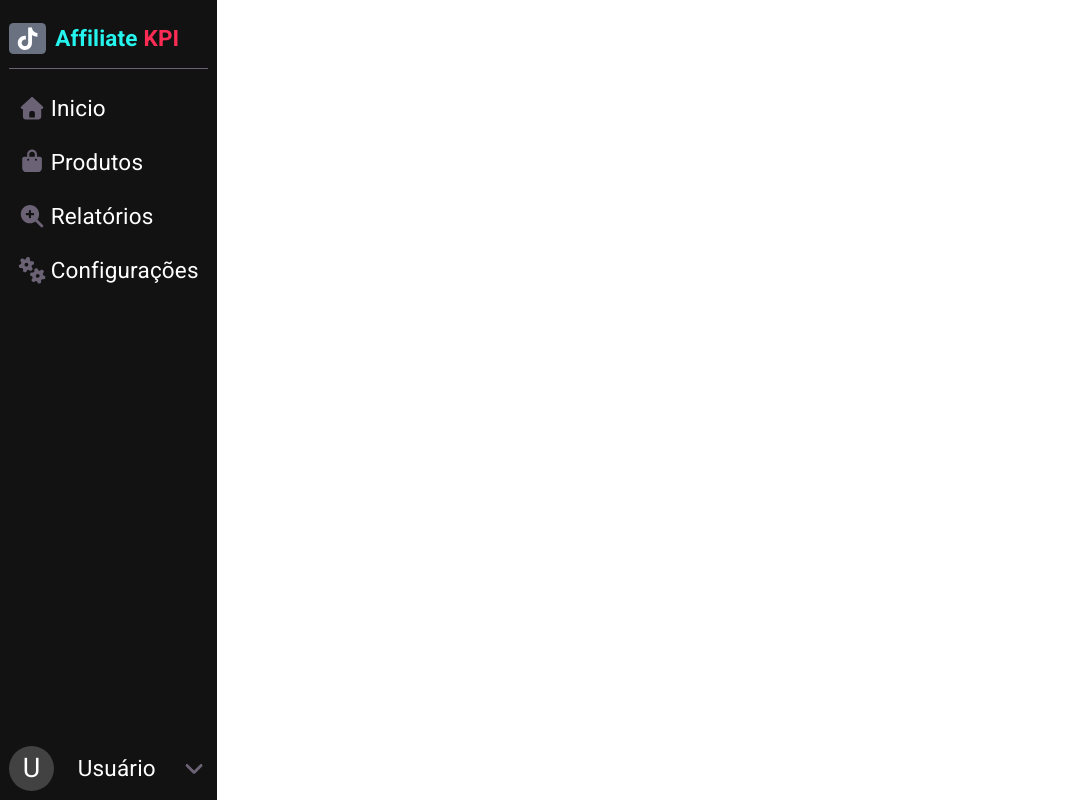
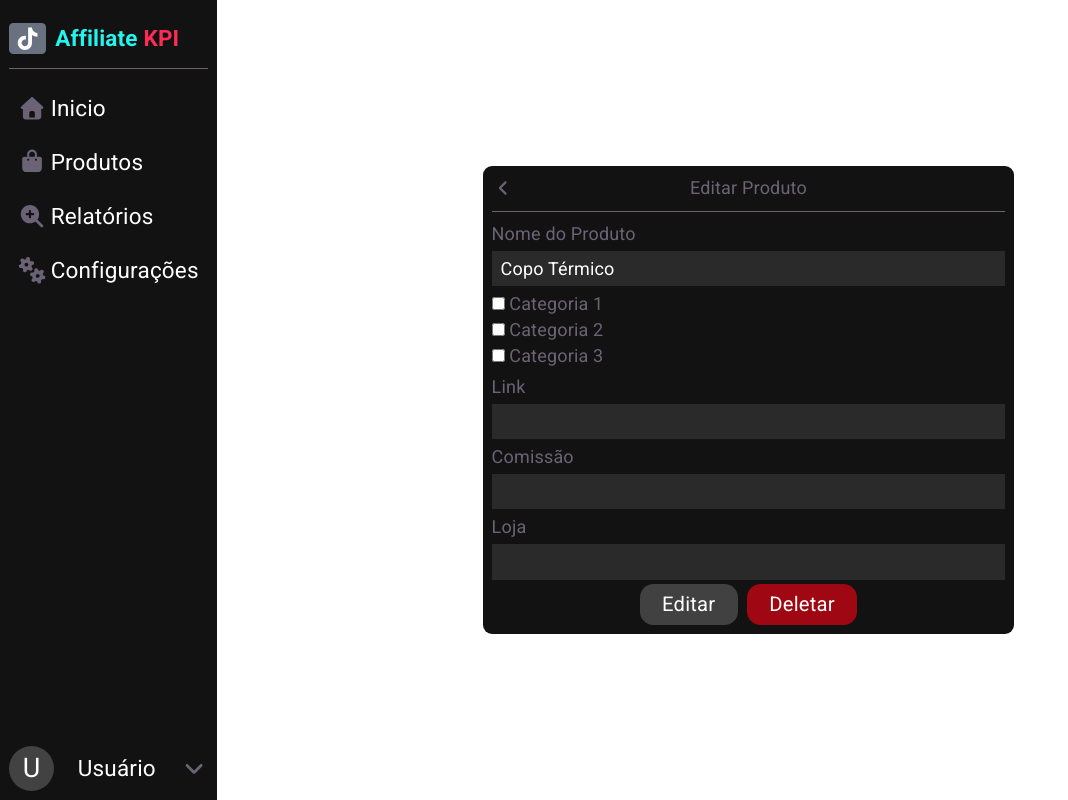
Before and after one commit to michaelcostaribeiro/PI---Frontend, a React (Vite) app in the folder frontend/: page /edit/1 in a window 1280 px wide. Shown: the whole page, without its empty margins (0-1068 px from the left). Built offline with nearby package versions, Linux system fonts and the light colour scheme.

Commit message:
added edit and delete product pages

```diff
--- a/frontend/src/App.jsx
+++ b/frontend/src/App.jsx
@@ -1,4 +1,5 @@
 import { Route, Routes } from 'react-router'
+import { useState } from 'react'
 
 // Components
 import NavBar from './components/NavBar'
@@ -9,8 +10,8 @@ import Reports from './pages/Reports'
 import Settings from './pages/Settings'
 import Products from './pages/Products'
 import Product from './pages/Product'
-import {  useState } from 'react'
 import AddProduct from './pages/AddProduct'
+import EditProduct from './pages/EditProduct'
 
 
 function App() {
@@ -71,12 +72,14 @@ function App() {
     <div className='flex h-screen w-screen'>
       <NavBar/>
       <Routes className='flex flex-col'>
-        <Route path='/' element={<Home/>}/>
+        <Route path='/' element={<Home items={items}/>}/>
         <Route path='/reports' element={<Reports/>}/>
         <Route path='/settings' element={<Settings/>}/>
         <Route path='/products' element={<Products items={items} />} />
         <Route path='/add' element={<AddProduct items={items} setItems={setItems} />} />
         <Route path='/product/:id' element={<Product items={items} />}/>
+        <Route path='/edit/:id' element={<EditProduct items={items} setItems={setItems} />} />
+
       </Routes>
     </div>
   )
--- a/frontend/src/components/NavBar.jsx
+++ b/frontend/src/components/NavBar.jsx
@@ -8,7 +8,7 @@ function NavBar() {
     return (
         <div className='flex flex-col py-2 bg-[#121212] text-xl'>
             <div className='px-2'>
-                <NavLink className='block py-3 flex gap-2 font-bold'><FontAwesomeIcon icon={faTiktok} color='#fff' className='bg-gray-500 p-1 rounded-sm' /><span><span className='text-[#25F4EE]'>Affiliate</span> <span className='text-[#FE2C55]'>KPI</span></span></NavLink>
+                <NavLink to='/' className='block py-3 flex gap-2 font-bold'><FontAwesomeIcon icon={faTiktok} color='#fff' className='bg-gray-500 p-1 rounded-sm' /><span><span className='text-[#25F4EE]'>Affiliate</span> <span className='text-[#FE2C55]'>KPI</span></span></NavLink>
                 <hr className='' />
             </div>
             <div className='flex flex-1 flex-col py-3 *:text-left *:py-2.5 *:px-4 *:hover:bg-[#303030]'>
--- a/frontend/src/pages/AddProduct.jsx
+++ b/frontend/src/pages/AddProduct.jsx
@@ -1,5 +1,7 @@
 import React, { useState } from 'react'
-import { useNavigate } from 'react-router'
+import { useNavigate, Link } from 'react-router'
+import { FontAwesomeIcon } from '@fortawesome/react-fontawesome'
+import { faAngleLeft } from '@fortawesome/free-solid-svg-icons'
 
 const AddProduct = ({ items, setItems }) => {
 
@@ -27,7 +29,7 @@ const AddProduct = ({ items, setItems }) => {
     async function handleForm(e) {
         e.preventDefault()
         setItems([...items, {
-            id: items[items.length - 1].id+1,
+            id: items[items.length - 1] + (Number.parseInt(Math.random() * 100)),
             img_url:'',
             name: itemName,
             price: 12,
@@ -41,7 +43,14 @@ const AddProduct = ({ items, setItems }) => {
 
     return (
         <div className='flex flex-1 items-center justify-center'>
-            <form onSubmit={(e) => handleForm(e)} className='flex flex-col gap-2 p-2 bg-[#121212] rounded-lg xl:w-1/4'>
+            <form
+                onSubmit={(e) => handleForm(e)}
+                className='flex flex-col gap-2 p-2 bg-[#121212] rounded-lg w-3/4 xl:w-2/4 relative'
+            >
+                <Link to={`/`} className='absolute top-2 left-2'>
+                    <FontAwesomeIcon icon={faAngleLeft} />
+
+                </Link>
                 <fieldset className='mx-auto'>
                     <legend>Adicionar Produto</legend>
 
--- /dev/null
+++ b/frontend/src/pages/EditProduct.jsx
@@ -0,0 +1,168 @@
+import React, { useEffect, useState } from 'react'
+import { useParams, useNavigate, Link } from 'react-router'
+import { FontAwesomeIcon } from '@fortawesome/react-fontawesome'
+import { faAngleLeft } from '@fortawesome/free-solid-svg-icons'
+
+const EditProduct = ({ items, setItems }) => {
+
+    const { id } = useParams();
+
+    const navigate = useNavigate('')
+
+    const [categorias, setCategorias] = useState(['Categoria 1', 'Categoria 2', 'Categoria 3'])
+
+    const [currentItem, setCurrentItem] = useState(null)
+
+    const [itemName, setItemName] = useState('')
+    const [selectedCategories, setSelectedCategories] = useState([])
+    const [itemUrl, setItemUrl] = useState('')
+    const [itemComission, setItemComission] = useState('')
+    const [itemStore, setItemStore] = useState('')
+
+    async function handleCheckboxChange(e, currentState, setState) {
+        const value = e.target.value;
+        const isChecked = e.target.checked;
+
+        if (isChecked) {
+            setSelectedCategories([...currentState, value])
+        } else {
+            setState(currentState.filter((categoria) => categoria !== value))
+        }
+    }
+
+    async function handleForm(e) {
+        e.preventDefault()
+
+        const filteredItem = items.filter((item) => item.id != id)
+
+        setItems([...filteredItem, {
+            id: currentItem.id,
+            img_url: '',
+            name: itemName,
+            price: 12,
+            clicks: 15,
+            sold: 1
+        }])
+
+        navigate('/products')
+
+    }
+
+    async function handleDelete(e){
+        e.preventDefault()
+
+        const filteredList = items.filter((item) => item.id != id)
+        setItems(filteredList)
+
+        navigate('/products')
+    }
+
+    useEffect(() => {
+        if (items && items.length > 0) {
+            const found = items.find((item) => item.id == id);
+            if (found) {
+                setCurrentItem(found)
+                setItemName(found.name)
+            }
+        }
+    }, [])
+
+    return (
+        <div className='flex flex-1 items-center justify-center'>
+            <form
+                onSubmit={(e) => handleForm(e)}
+                className='flex flex-col gap-2 p-2 bg-[#121212] rounded-lg w-3/4 xl:w-2/4 relative'
+            >
+                <Link to={`/`} className='absolute top-2 left-2'>
+                    <FontAwesomeIcon icon={faAngleLeft} />
+
+                </Link>
+                <fieldset className='mx-auto'>
+
+                    <legend>Editar Produto</legend>
+
+                </fieldset>
+                <hr />
+
+
+
+                <div className='flex flex-col gap-1'>
+
+                    <label htmlFor="name">Nome do Produto</label>
+                    <input
+                        required
+                        type="text"
+                        name="name"
+                        id="name"
+                        className='py-1 px-2 text-white bg-white/10'
+                        value={itemName}
+                        onChange={(e) => setItemName(e.target.value)}
+                    />
+                    <div>
+                        {categorias && categorias.map((categoria) => {
+                            return <div>
+                                <input
+                                    type="checkbox"
+                                    name="categories"
+                                    id={categoria}
+                                    value={categoria}
+                                    onChange={(e) => handleCheckboxChange(e, selectedCategories, setSelectedCategories)}
+                                    checked={selectedCategories.includes(categoria)} />
+                                <label htmlFor={categoria}> {categoria}</label>
+                            </div>
+                        })}
+                    </div>
+
+                    <label htmlFor="url">Link</label>
+                    <input
+                        required
+                        type="url"
+                        name="url"
+                        id="url"
+                        className='py-1 px-2 text-white bg-white/10'
+                        value={itemUrl}
+                        onChange={(e) => setItemUrl(e.target.value)}
+                    />
+
+                    <label htmlFor="comission">Comissão</label>
+                    <input
+                        required
+                        type="number"
+                        name="comission"
+                        id="comission"
+                        className='py-1 px-2 text-white bg-white/10'
+                        value={itemComission}
+                        onChange={(e) => setItemComission(e.target.value)}
+                    />
+
+                    <label htmlFor="store">Loja</label>
+                    <input
+                        required
+                        type="text"
+                        name="store"
+                        id="store"
+                        className='py-1 px-2 text-white bg-white/10'
+                        value={itemStore}
+                        onChange={(e) => setItemStore(e.target.value)}
+                    />
+
+                    <div className='flex justify-center gap-2'>
+                        <input
+                            required
+                            type="submit"
+                            value="Editar"
+                            className='bg-white/20 rounded-xl w-fit px-5 py-1 text-white text-lg cursor-pointer'
+                        />
+                        <button
+                            onClick={(e)=>handleDelete(e)}
+                            className='bg-red-800 rounded-xl w-fit px-5 py-1 text-white text-lg cursor-pointer'
+                        >Deletar</button>
+                    </div>
+                </div>
+
+            </form>
+        </div>
+    )
+}
+
+export default EditProduct
--- a/frontend/src/pages/Home.jsx
+++ b/frontend/src/pages/Home.jsx
@@ -1,11 +1,19 @@
 import React from 'react'
 import { Link } from 'react-router'
 
-function Home() {
+function Home({items}) {
   return (
-    <div className='flex-1 flex flex-col items-center justify-center'>
+    <div className='flex-1 flex flex-col gap-1 items-center justify-center'>
       <h2>Olá Usuário</h2>
       <Link to={'/add'} className='py-2 px-4 bg-white rounded-xl text-black'>+ Adicionar Produto</Link>
+      <div className='flex flex-wrap gap-1 *:px-2 *:bg-white/10 *:rounded-lg'>
+        {items && items.map((item)=>{
+
+          return <>
+            <Link to={`/edit/${item.id}`}>({item.id})Editar {item.name}</Link>
+          </>
+        })}
+      </div>
     </div>
   )
 }
```
